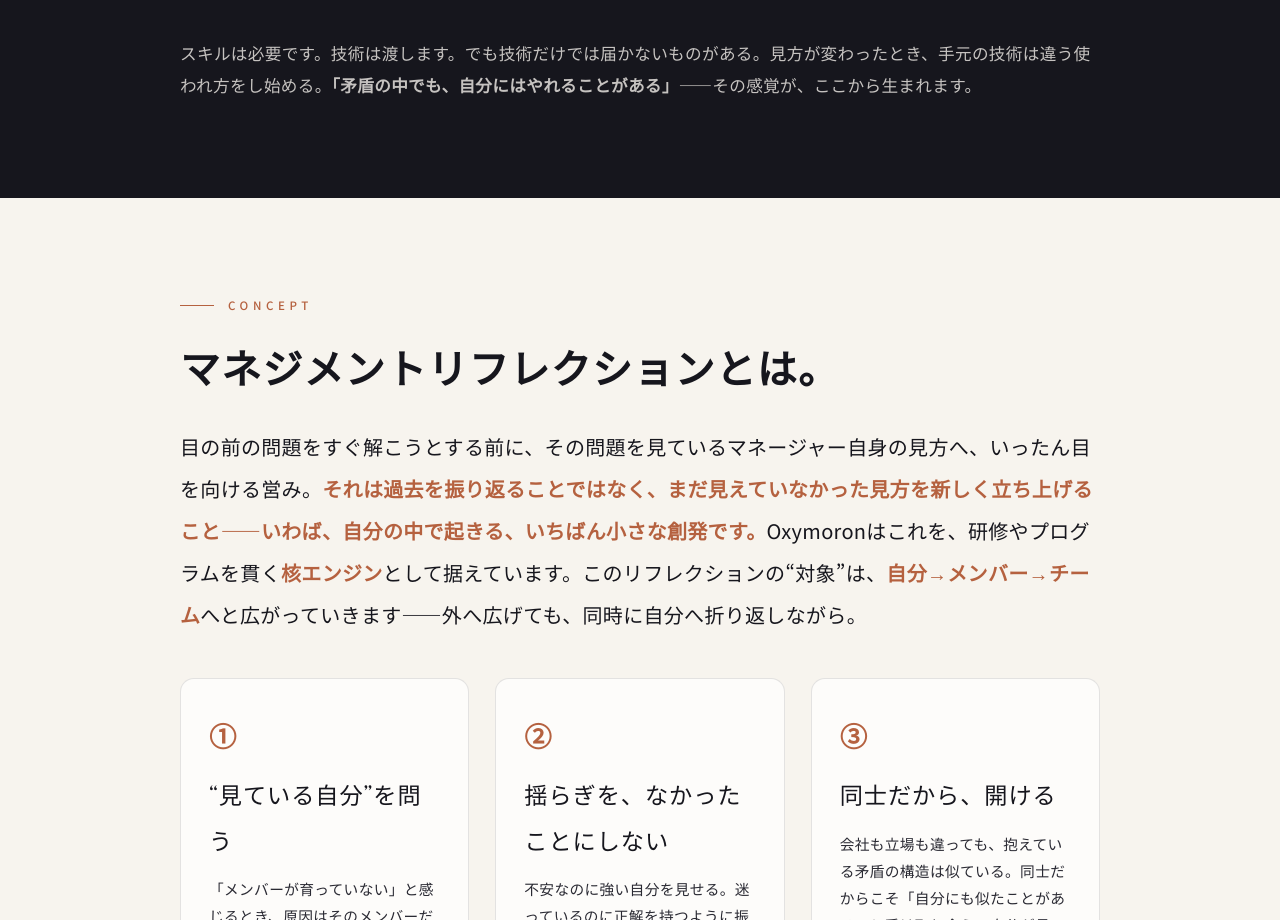
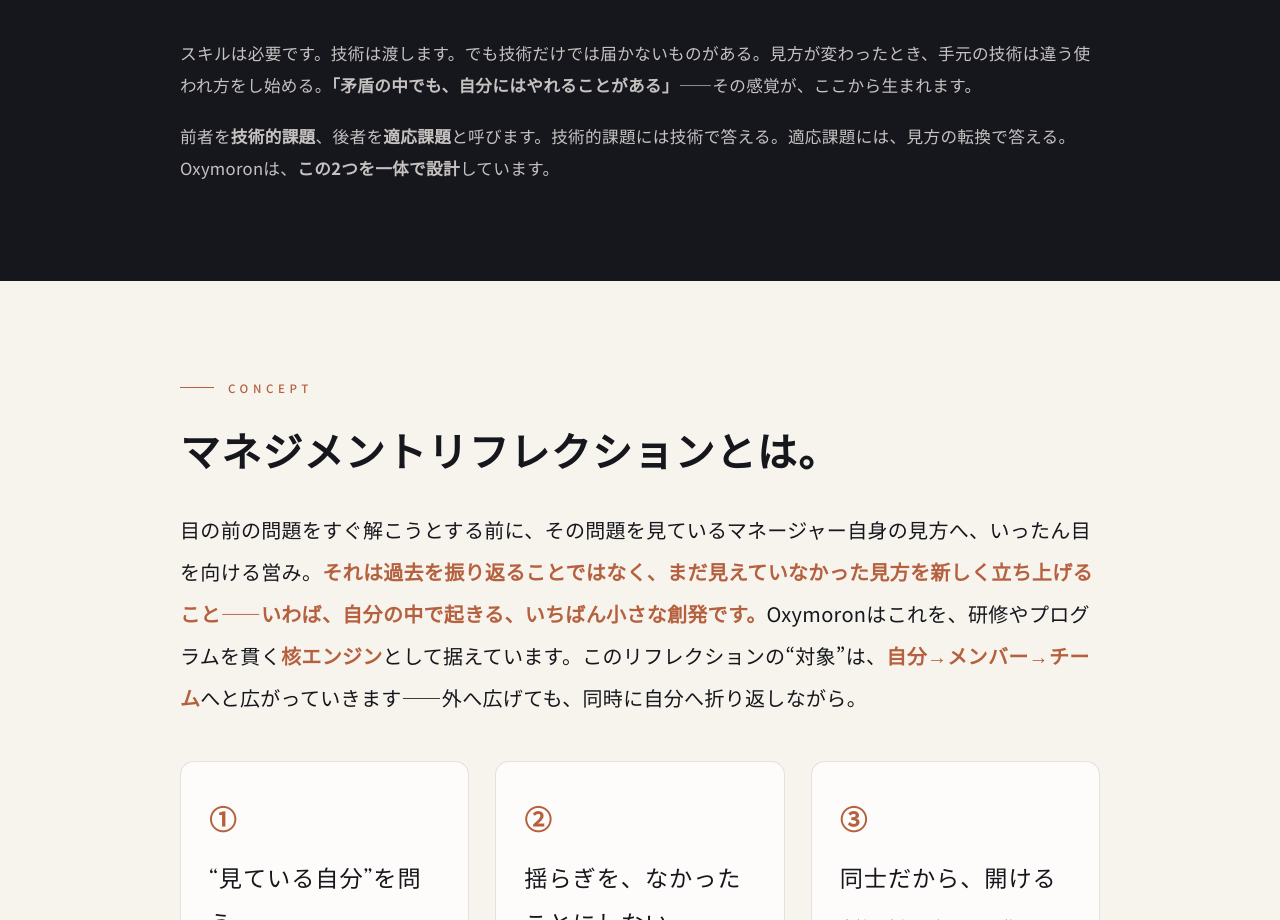
Before and after one commit to sho2437/oxymoron-web, a plain HTML site: page management-reflection/index.html in a window 1280 px wide. Shown: the part 5352-6272 px from the top of the page. Drawn offline with Linux system fonts and the light colour scheme.

Commit message:
add tech/adaptive challenge definition to WHY section

```diff
--- a/management-reflection/index.html
+++ b/management-reflection/index.html
@@ -360,6 +360,7 @@
     <p class=”reveal”>「振り返りが大切」とよく言われます。何がうまくいき、何がいかず、次どう改善するか。大切ですが、それだけでは変わりません。なぜなら、一般的な振り返りは「どうするか」を問い直す。でもそこには、見えていないものがある。</p>
     <blockquote class=”reveal”>マネジメントリフレクションが向かうのは、その手前——その問題を、自分はどう<b>見ていた</b>のか。何を正しいとしていたのか。何を恐れ、何を守ろうとしていたのか。</blockquote>
     <p class=”reveal”>スキルは必要です。技術は渡します。でも技術だけでは届かないものがある。見方が変わったとき、手元の技術は違う使われ方をし始める。<b style=”color:#d98a66”>「矛盾の中でも、自分にはやれることがある」</b>——その感覚が、ここから生まれます。</p>
+    <p class=”reveal” style=”margin-top:30px”>前者を<b style=”color:#d98a66”>技術的課題</b>、後者を<b style=”color:#d98a66”>適応課題</b>と呼びます。技術的課題には技術で答える。適応課題には、見方の転換で答える。Oxymoronは、<b style=”color:#d98a66”>この2つを一体で設計</b>しています。</p>
   </div>
 </section>
 
```
